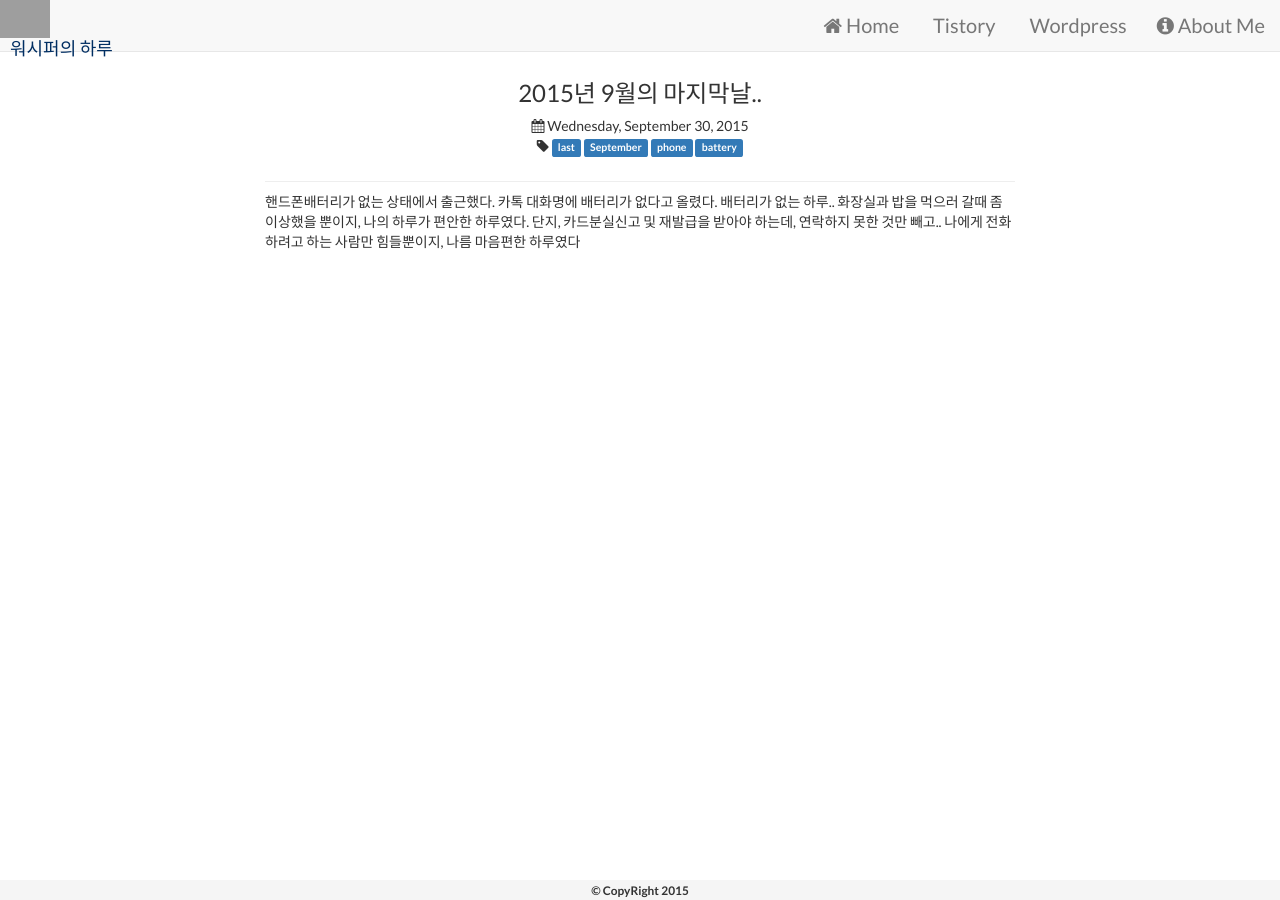
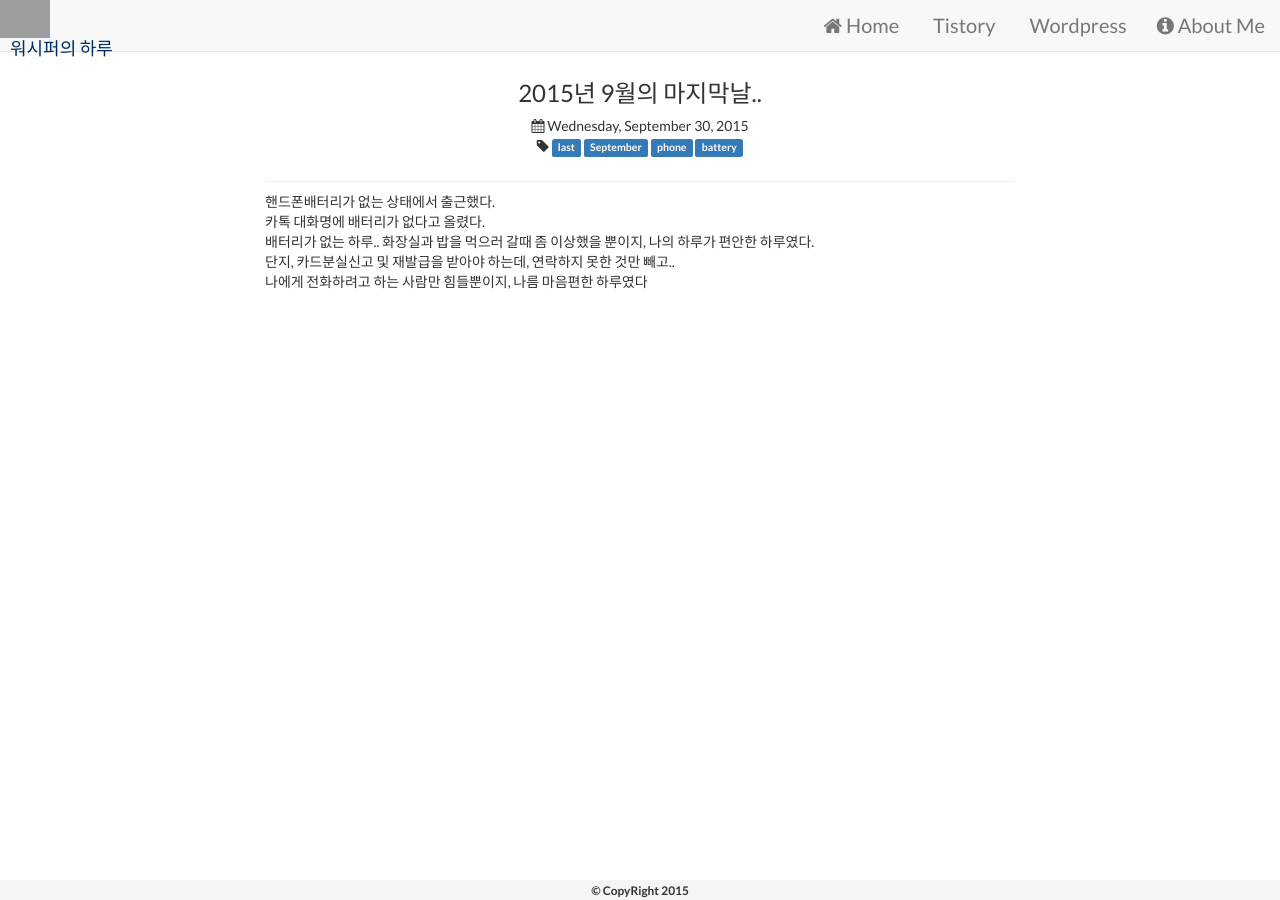
Before and after one commit to MD82/md82.github.io, a Jekyll site: the page built from _posts/2015-09-30-last-day.md, in a window 1280 px wide. Built offline with Jekyll 4.4.1, drawn with Linux system fonts in a browser that asks for light colours; nearby versions of some CDN libraries; grey boxes are pictures that could not be loaded.

Commit message:
update html tag

```diff
--- a/_posts/2015-09-30-last-day.md
+++ b/_posts/2015-09-30-last-day.md
@@ -7,8 +7,8 @@ title: 2015년 9월의 마지막날..
 published: true
 ---
 
-핸드폰배터리가 없는 상태에서 출근했다.
-카톡 대화명에 배터리가 없다고 올렸다.
-배터리가 없는 하루.. 화장실과 밥을 먹으러 갈때 좀 이상했을 뿐이지, 나의 하루가 편안한 하루였다.
-단지, 카드분실신고 및 재발급을 받아야 하는데, 연락하지 못한 것만 빼고..
+핸드폰배터리가 없는 상태에서 출근했다.<br>
+카톡 대화명에 배터리가 없다고 올렸다.<br>
+배터리가 없는 하루.. 화장실과 밥을 먹으러 갈때 좀 이상했을 뿐이지, 나의 하루가 편안한 하루였다.<br>
+단지, 카드분실신고 및 재발급을 받아야 하는데, 연락하지 못한 것만 빼고..<br>
 나에게 전화하려고 하는 사람만 힘들뿐이지, 나름 마음편한 하루였다
```
Also changed, not shown: _posts/2014-12-30-a-demo-blog.md (deleted, +0 -12 lines), _posts/2015-01-01-another-demo-blog.md (deleted, +0 -12 lines), _posts/2015-12-17-Lastday-Company.md (+3 -3 lines), _posts/2016-09-01-First-Project.md (+3 -3 lines).
